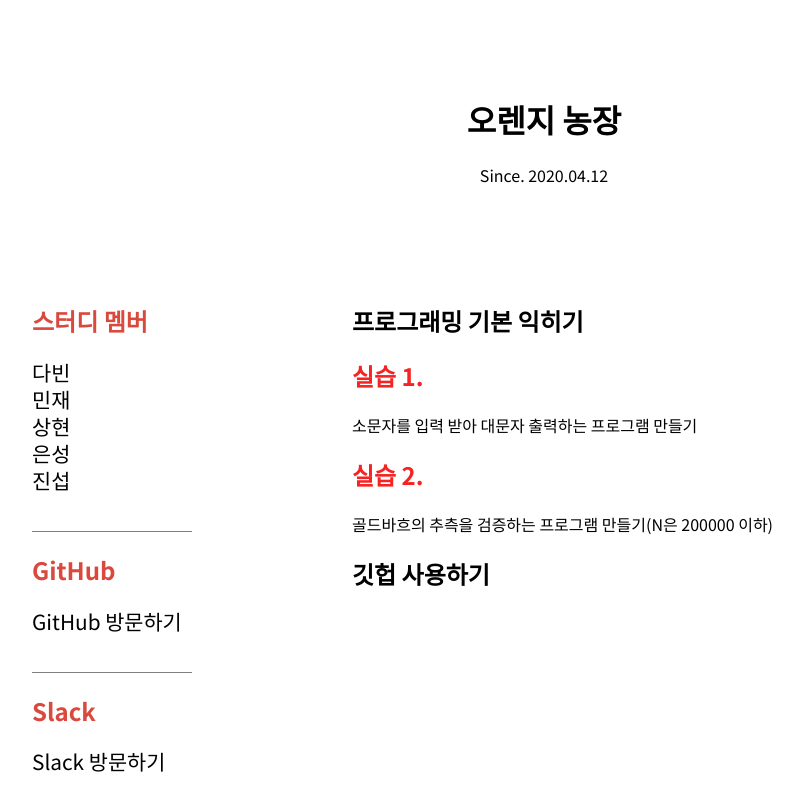
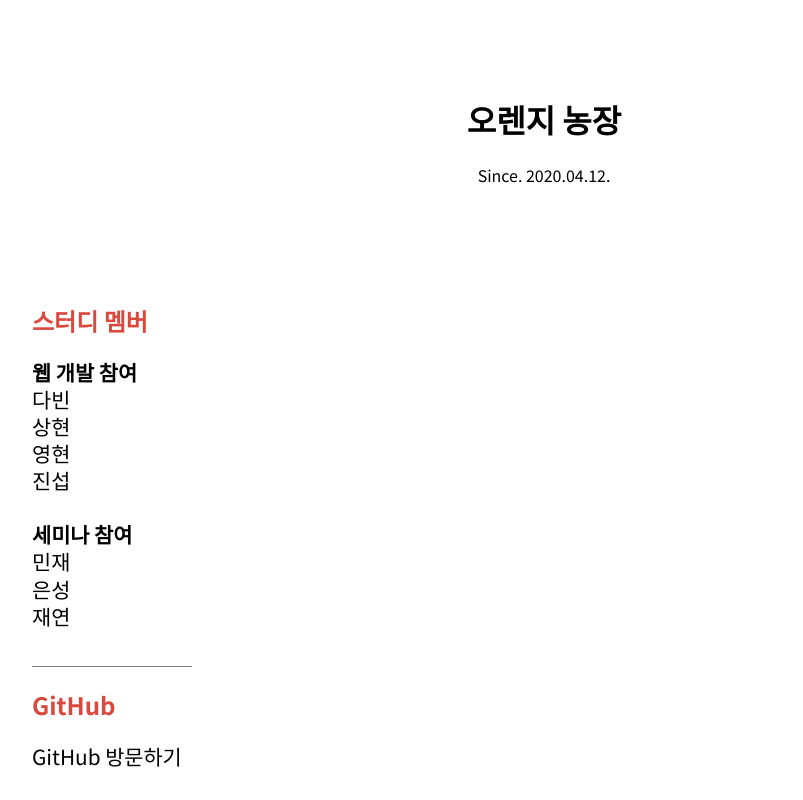
Before and after one commit to gongmyeong-study/orangenongjang, a React (Create React App) app in the folder orange/: page / in a window 1280 px wide. Shown: the top 800 px of the page, without its empty margins (96-899 px from the left). Built offline with nearby package versions, Linux system fonts and the light colour scheme.

Commit message:
Main Page 정리 (#7)
* cleaning main

* remove commented lines

```diff
--- a/orange/src/components/Articles/Articles.tsx
+++ b/orange/src/components/Articles/Articles.tsx
@@ -5,16 +5,6 @@ function Articles(props: ArticleProps) {
     return (
       <div className={props.className}>
         <article>
-          <h2>프로그래밍 기본 익히기</h2>
-          <div className="exercise">
-            <h2 className="soft-orange">실습 1.</h2>
-            <p>소문자를 입력 받아 대문자 출력하는 프로그램 만들기</p>
-            <h2 className="soft-orange">실습 2.</h2>
-            <p>골드바흐의 추측을 검증하는 프로그램 만들기(N은 200000 이하)</p>
-          </div>
-        </article>
-        <article>
-          <h2>깃헙 사용하기</h2>
         </article>
       </div>
     );
--- a/orange/src/components/Header/Header.tsx
+++ b/orange/src/components/Header/Header.tsx
@@ -9,7 +9,7 @@ function Header(props: ArticleProps) {
       <header className={props.className}>
         <h1>{props.title}</h1>
         {/* 소개글 넣기 */}
-        <p>Since. 2020.04.12</p>
+        <p>Since. 2020.04.12.</p>
       </header>
     );
 }
--- a/orange/src/components/StudyInfo/StudyInfo.tsx
+++ b/orange/src/components/StudyInfo/StudyInfo.tsx
@@ -9,11 +9,16 @@ function StudyInfo(props: ArticleProps) {
         <section>
           <h2 className="deep-orange">스터디 멤버</h2>
           <ul>
+            <strong>웹 개발 참여</strong>
             <li>다빈</li>
+            <li>상현</li>
+            <li>영현</li>
+            <li>진섭</li>
+            <br />
+            <strong>세미나 참여</strong>
             <li>민재</li>
-            <li>상현</li>
             <li>은성</li>
-            <li>진섭</li>
+            <li>재연</li>
           </ul>
         </section>
         <section>
```
